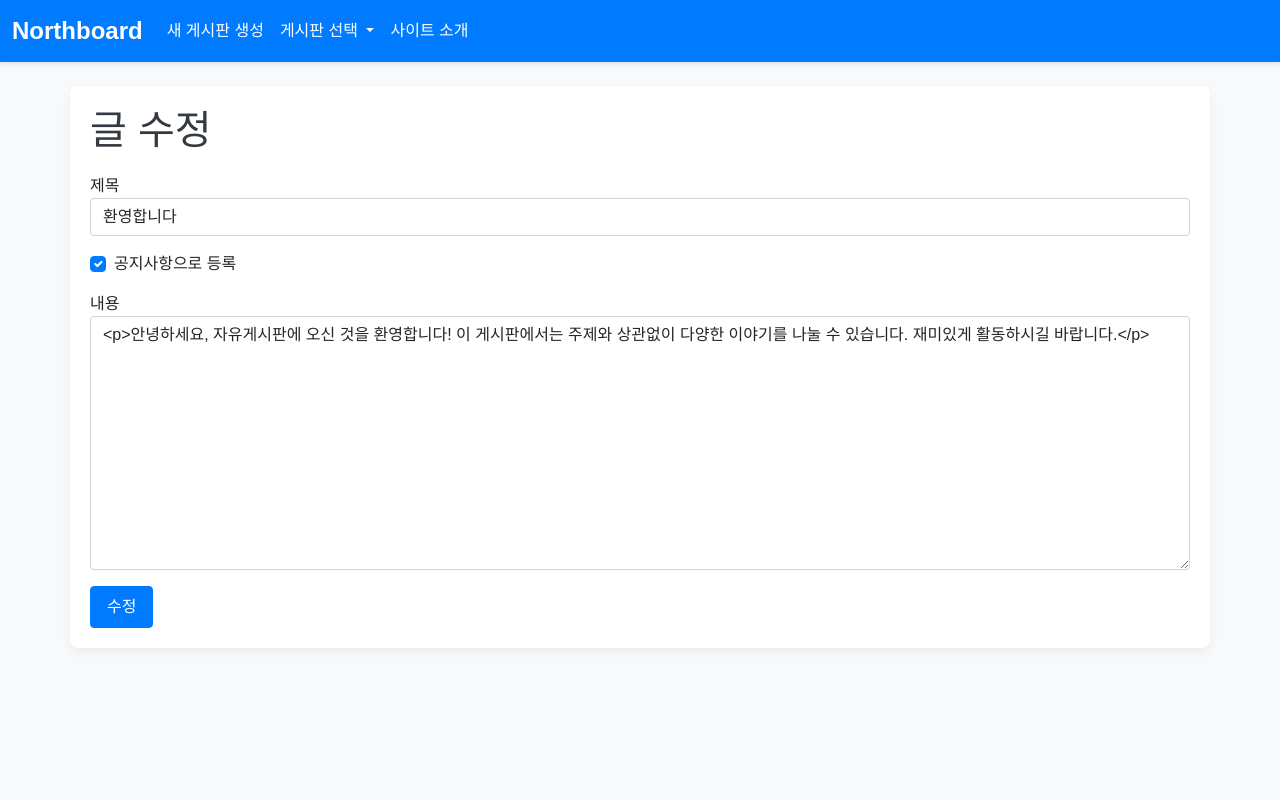
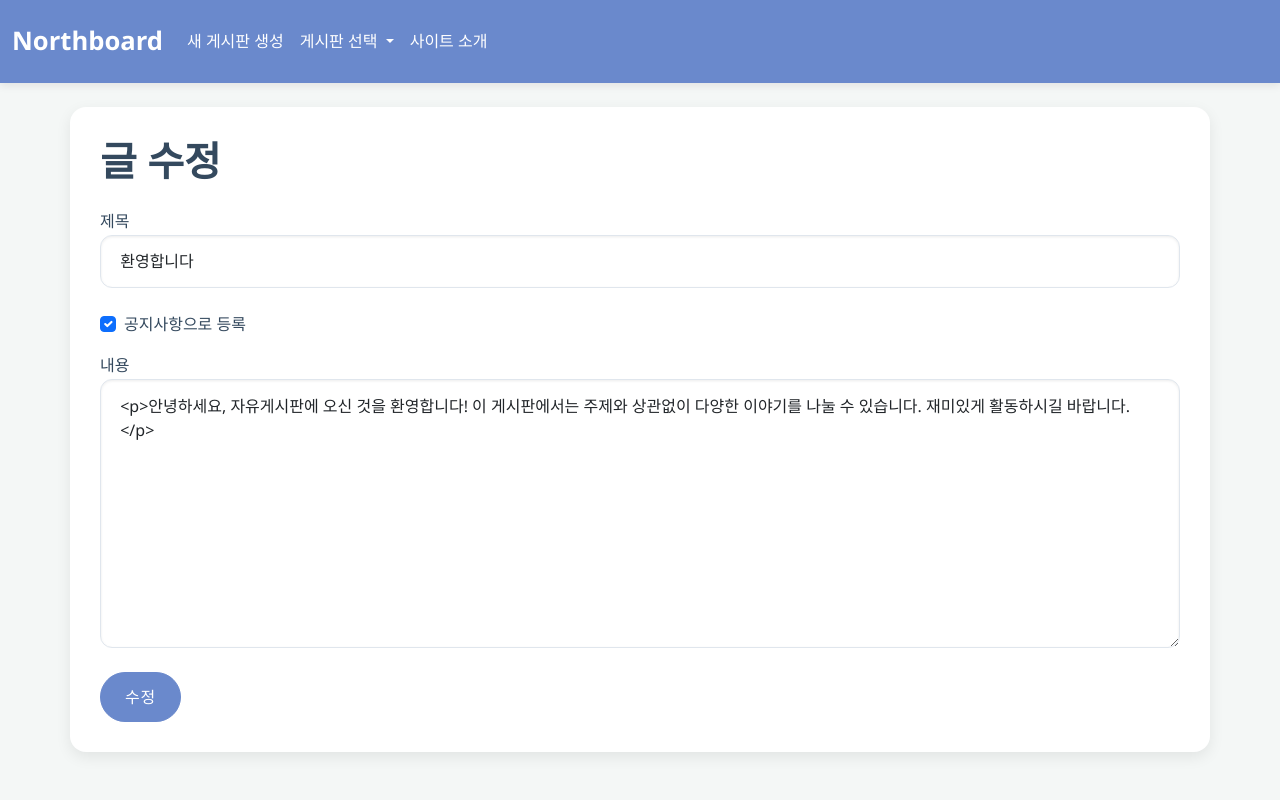
Before and after one commit to muzom-142857/northboard, a Flask app: page /edit/1 in a window 1280 px wide. Run offline with Flask 3, Linux system fonts and the light colour scheme; data comes from the database, SQL or seed files in the repository; some libraries are stand-ins or nearby versions.

Commit message:
refactor: Revert CSS, style create/edit pages, add upload debug logs

```diff
--- a/static/style.css
+++ b/static/style.css
@@ -1,23 +1,39 @@
+
+:root {
+    --primary-color: #6a89cc; /* 부드러운 파란색 */
+    --secondary-color: #a4b0be; /* 부드러운 회색 */
+    --background-color: #f4f7f6; /* 아주 연한 배경색 */
+    --card-bg-color: #ffffff;
+    --text-color: #34495e; /* 진한 회색 텍스트 */
+    --light-text-color: #7f8c8d;
+    --border-color: #e0e6ed;
+    --shadow-light: rgba(0, 0, 0, 0.08);
+    --shadow-medium: rgba(0, 0, 0, 0.15);
+}
+
 body {
-    font-family: 'Arial', sans-serif;
-    background-color: #f8f9fa;
-    color: #212529;
+    font-family: 'Segoe UI', Tahoma, Geneva, Verdana, sans-serif;
+    background-color: var(--background-color);
+    color: var(--text-color);
+    line-height: 1.6;
 }
 
 .navbar {
-    background-color: #007bff !important; /* Bootstrap primary color */
-    box-shadow: 0 2px 5px rgba(0,0,0,0.1);
+    background-color: var(--primary-color) !important; /* 상단바 색상 적용 */
+    box-shadow: 0 3px 8px var(--shadow-light);
+    padding: 1rem 0;
 }
 
 .navbar-brand {
-    font-weight: bold;
-    font-size: 1.5rem;
+    font-weight: 700;
+    font-size: 1.6rem;
     color: #ffffff !important;
 }
 
 .navbar-nav .nav-link {
     color: #ffffff !important;
-    transition: color 0.2s ease;
+    font-weight: 500;
+    transition: color 0.3s ease;
 }
 
 .navbar-nav .nav-link:hover {
@@ -25,184 +41,206 @@ body {
 }
 
 .container {
-    padding: 20px;
-    margin-top: 20px;
-    background-color: #ffffff;
-    border-radius: 8px;
-    box-shadow: 0 4px 10px rgba(0,0,0,0.05);
+    padding: 30px;
+    background-color: var(--card-bg-color);
+    border-radius: 1rem;
+    box-shadow: 0 5px 15px var(--shadow-light);
+    margin-top: 2rem;
 }
 
-h1, h2, h3 {
-    color: #343a40;
-    margin-bottom: 20px;
+h1, h2, h3, h4, h5, h6 {
+    color: var(--text-color);
+    margin-bottom: 1.5rem;
+    font-weight: 600;
 }
 
 .card {
-    border: 1px solid rgba(0,0,0,.125);
-    border-radius: 0.25rem;
+    border: none;
+    border-radius: 0.75rem;
+    box-shadow: 0 4px 12px var(--shadow-light);
+    margin-bottom: 1.5rem;
+    transition: transform 0.2s ease-in-out, box-shadow 0.2s ease-in-out;
+}
+
+.card:hover {
+    transform: translateY(-5px);
+    box-shadow: 0 8px 20px var(--shadow-medium);
+}
+
+.card-body {
+    padding: 1.5rem;
+}
+
+.list-group-item {
+    border: 1px solid var(--border-color);
+    border-radius: 0.75rem;
+    margin-bottom: 0.75rem;
+    transition: all 0.2s ease-in-out;
+    background-color: var(--card-bg-color);
+    padding: 1rem 1.5rem;
+}
+
+.list-group-item:hover {
+    background-color: #f9fbfd;
+    border-color: var(--primary-color);
+    box-shadow: 0 2px 8px var(--shadow-light);
+}
+
+.list-group-item h5 {
+    color: var(--text-color);
+    margin-bottom: 0.25rem;
+    font-weight: 600;
+}
+
+.list-group-item small {
+    color: var(--light-text-color);
+    font-size: 0.85rem;
+}
+
+.btn {
+    border-radius: 2rem; /* 더 둥글게 */
+    padding: 0.75rem 1.5rem;
+    font-weight: 500;
+    transition: all 0.3s ease-in-out;
+    text-transform: uppercase;
+    letter-spacing: 0.05em;
+}
+
+.btn-primary {
+    background-color: var(--primary-color);
+    border-color: var(--primary-color);
+}
+
+.btn-primary:hover {
+    background-color: #5a74b8;
+    border-color: #5a74b8;
+    transform: translateY(-3px);
+    box-shadow: 0 4px 10px rgba(0, 0, 0, 0.2);
+}
+
+.btn-danger {
+    background-color: #e74c3c;
+    border-color: #e74c3c;
+}
+
+.btn-danger:hover {
+    background-color: #c0392b;
+    border-color: #c0392b;
+    transform: translateY(-3px);
+    box-shadow: 0 4px 10px rgba(0, 0, 0, 0.2);
+}
+
+.btn-success {
+    background-color: #2ecc71;
+    border-color: #2ecc71;
+}
+
+.btn-success:hover {
+    background-color: #27ae60;
+    border-color: #27ae60;
+    transform: translateY(-3px);
+    box-shadow: 0 4px 10px rgba(0, 0, 0, 0.2);
+}
+
+.form-group {
     margin-bottom: 1.5rem;
 }
 
-.card-body {
-    padding: 1.25rem;
-}
-
-.list-group-item {
-    border: 1px solid rgba(0,0,0,.125);
-    border-radius: 0.25rem;
-    margin-bottom: 0.5rem;
-    transition: background-color 0.2s ease;
-}
-
-.list-group-item:hover {
-    background-color: #f8f9fa;
-}
-
-.list-group-item h5 {
-    color: #007bff;
-    margin-bottom: 0.25rem;
-}
-
-.list-group-item small {
-    color: #6c757d;
-}
-
-.btn {
-    border-radius: 0.25rem; /* 기본 Bootstrap 버튼 */
-    padding: 0.5rem 1rem;
-    font-weight: 400;
-    transition: all 0.2s ease-in-out;
-}
-
-.btn-primary {
-    background-color: #007bff;
-    border-color: #007bff;
-}
-
-.btn-primary:hover {
-    background-color: #0056b3;
-    border-color: #0056b3;
-}
-
-.btn-danger {
-    background-color: #dc3545;
-    border-color: #dc3545;
-}
-
-.btn-danger:hover {
-    background-color: #c82333;
-    border-color: #c82333;
-}
-
-.btn-success {
-    background-color: #28a745;
-    border-color: #28a745;
-}
-
-.btn-success:hover {
-    background-color: #218838;
-    border-color: #218838;
-}
-
-.form-group {
-    margin-bottom: 1rem;
-}
-
 .form-control {
-    border-radius: 0.25rem;
-    border: 1px solid #ced4da;
-    padding: 0.375rem 0.75rem;
+    border-radius: 0.75rem;
+    border: 1px solid var(--border-color);
+    padding: 0.85rem 1.2rem;
+    box-shadow: inset 0 1px 3px var(--shadow-light);
+    transition: border-color 0.3s ease, box-shadow 0.3s ease;
 }
 
 .form-control:focus {
-    border-color: #80bdff;
-    box-shadow: 0 0 0 0.2rem rgba(0,123,255,.25);
-}
-
-.form-check-input {
-    border-radius: 0.25em;
-    width: 1em;
-    height: 1em;
-    margin-top: 0.25em;
-}
-
-.form-check-input:checked {
-    background-color: #007bff;
-    border-color: #007bff;
+    border-color: var(--primary-color);
+    box-shadow: 0 0 0 0.25rem rgba(106, 137, 204, 0.25);
+    outline: none;
 }
 
 .comments-section {
-    margin-top: 2rem;
-    padding-top: 1.5rem;
-    border-top: 1px solid #e9ecef;
+    margin-top: 2.5rem;
+    padding-top: 2rem;
+    border-top: 1px solid var(--border-color);
 }
 
 .comments-section h2 {
     margin-bottom: 1.5rem;
+    color: var(--text-color);
 }
 
 .comments-section .card {
-    background-color: #f8f9fa;
-    border: 1px solid #e9ecef;
-    border-radius: 0.25rem;
-    margin-bottom: 0.75rem;
+    background-color: #f9fbfd; /* 댓글 카드 배경색 */
+    border-left: none; /* 인용문 스타일 제거 */
+    border-radius: 0.75rem;
+    box-shadow: 0 2px 8px rgba(0, 0, 0, 0.05);
+    margin-bottom: 1rem;
+    transition: all 0.2s ease-in-out;
+}
+
+.comments-section .card:hover {
+    transform: translateY(-2px);
+    box-shadow: 0 4px 12px rgba(0, 0, 0, 0.1);
 }
 
 .comments-section .card-body {
-    padding: 1rem;
+    padding: 1.2rem 1.5rem;
 }
 
 .comments-section .card-subtitle {
-    font-size: 0.85rem;
-    color: #6c757d;
-    margin-bottom: 0.5rem;
+    font-size: 0.9rem;
+    color: var(--light-text-color);
+    margin-bottom: 0.6rem;
+    font-weight: 500;
 }
 
 .comments-section .card-text {
-    font-size: 0.95rem;
+    font-size: 1rem;
+    color: var(--text-color);
 }
 
-/* Dropdown for boards */
+/* New styles for board list and modal */
 .dropdown-menu {
-    border-radius: 0.25rem;
-    box-shadow: 0 0.5rem 1rem rgba(0,0,0,.175);
-    border: 1px solid rgba(0,0,0,.15);
+    border-radius: 0.75rem;
+    box-shadow: 0 4px 12px var(--shadow-light);
+    border: none;
 }
 
 .dropdown-item {
-    padding: 0.5rem 1.5rem;
+    padding: 0.75rem 1.5rem;
     transition: background-color 0.2s ease;
 }
 
 .dropdown-item:hover {
     background-color: #e9ecef;
-    color: #007bff;
+    color: var(--primary-color);
 }
 
-/* Modal styles */
 .modal-content {
-    border-radius: 0.3rem;
-    box-shadow: 0 0.5rem 1rem rgba(0,0,0,.175);
+    border-radius: 1rem;
+    box-shadow: 0 8px 20px var(--shadow-medium);
     border: none;
 }
 
 .modal-header {
-    border-bottom: 1px solid #dee2e6;
-    padding: 1rem 1.5rem;
+    border-bottom: none;
+    padding: 1.5rem;
 }
 
 .modal-title {
-    font-weight: bold;
-    color: #343a40;
+    font-weight: 600;
+    color: var(--text-color);
 }
 
 .modal-body {
-    padding: 1rem 1.5rem;
+    padding: 0 1.5rem 1.5rem;
 }
 
 .modal-footer {
-    border-top: 1px solid #dee2e6;
-    padding: 1rem 1.5rem;
+    border-top: none;
+    padding: 1rem 1.5rem 1.5rem;
 }
 
 /* Notice post style */
```
Also changed, not shown: other parts of static/style.css (+22 -43 lines).
